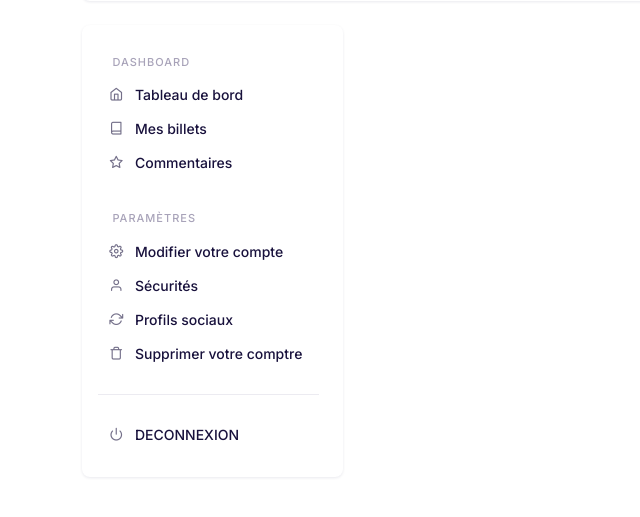
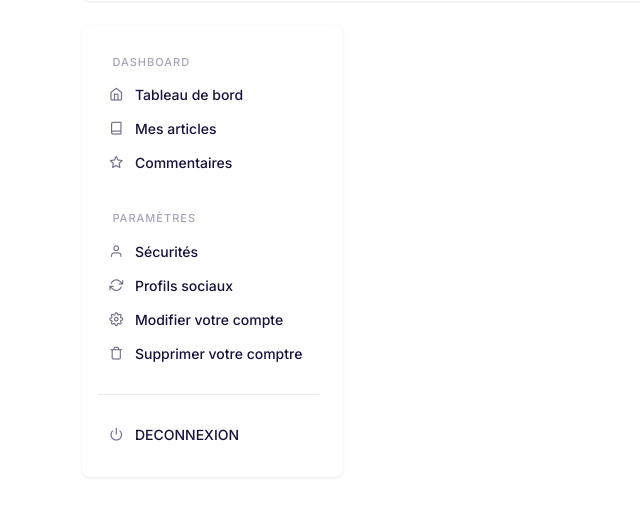
Before and after one commit to flavien-hugs/flask-blog, a Flask app: template core/templates/auth/dashboard.html in a window 1280 px wide. Shown: the part 294-811 px from the top of the page, without its empty margins (0-640 px from the left). Run offline with Flask 2, Linux system fonts and the light colour scheme; the template is opened without the code that fills it: most values are stand-ins (such as "Sample title", 1, 10 or a date in 2020); parts of the project's set-up code (start-up, migrations or seed data) failed here and were passed over; some libraries are stand-ins or nearby versions; some web fonts are replaced.

Commit message:
improve dashboard sidebar

```diff
--- a/core/templates/paths/auth/_sidebar.html
+++ b/core/templates/paths/auth/_sidebar.html
@@ -20,7 +20,7 @@
                     <li class="nav-item">
                         <a class="nav-link" href="{{ url_for('post.postListPage') }}">
                             <i class="fe fe-book nav-icon"></i>
-                            Mes billets
+                            Mes articles
                         </a>
                     </li>
 
@@ -36,13 +36,6 @@
 
                 <ul class="list-unstyled ms-n2 mb-0">
                     <li class="nav-item">
-                        <a class="nav-link" href="{{ url_for('auth.updateAccountPage') }}">
-                            <i class="fe fe-settings nav-icon"></i>
-                            Modifier votre compte
-                        </a>
-                    </li>
-
-                    <li class="nav-item">
                         <a class="nav-link" href="#">
                             <i class="fe fe-user nav-icon"></i>
                             Sécurités
@@ -53,6 +46,13 @@
                         <a class="nav-link" href="#!">
                             <i class="fe fe-refresh-cw nav-icon"></i>
                             Profils sociaux
+                        </a>
+                    </li>
+
+                    <li class="nav-item">
+                        <a class="nav-link" href="{{ url_for('auth.updateAccountPage') }}">
+                            <i class="fe fe-settings nav-icon"></i>
+                            Modifier votre compte
                         </a>
                     </li>
 
```
